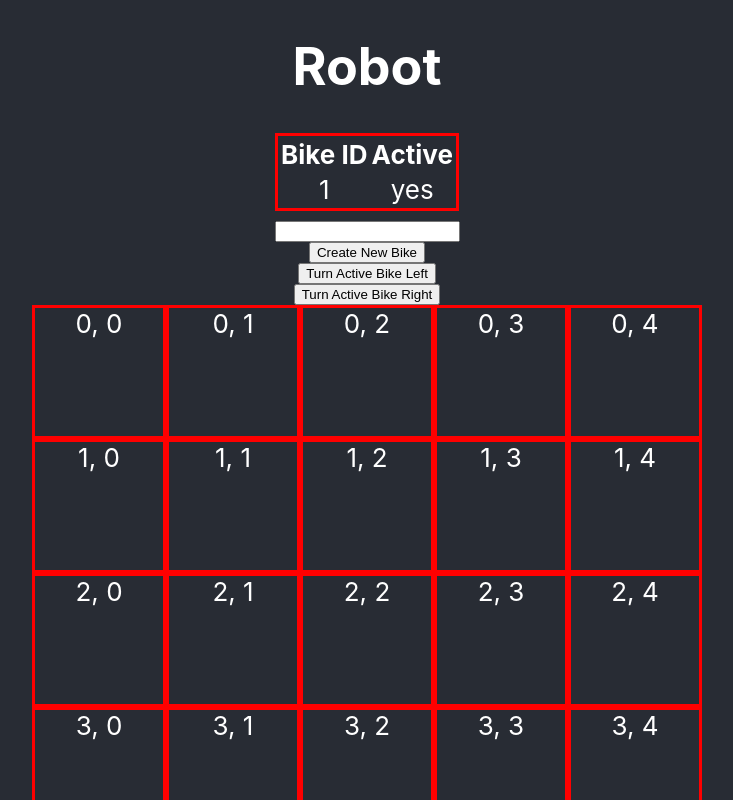
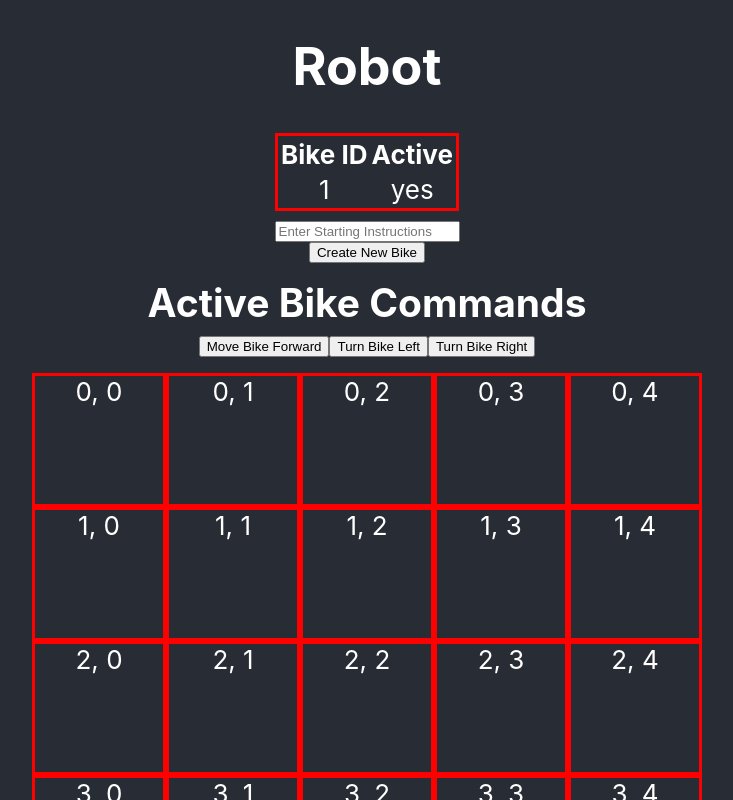
Before and after one commit to luketellis/robot, a React (Create React App) app: page / in a window 1280 px wide. Shown: the top 800 px of the page, without its empty margins (273-1006 px from the left). Built offline with nearby package versions, Linux system fonts and the light colour scheme.

Commit message:
BikeMovementBar Component Creation

```diff
--- a/src/App.js
+++ b/src/App.js
@@ -5,6 +5,7 @@ import Table from './components/Table/Table';
 import TextInput from './components/TextInput/TextInput';
 import Bike from './domain/Classes/Bike';
 import Coordinate from './domain/Classes/Coordinate';
+import BikeMovementBar from './components/BikeMovementBar/BikeMovementBar';
 
 function App() {
 	const startingPoint = new Coordinate(1, 2);
@@ -19,10 +20,9 @@ function App() {
 			<header className="App-header">
 				<h1>Robot</h1>
 				<Table tableHeadings={['Bike ID', 'Active']} tableData={[1, 'yes']} />
-				<TextInput helperText="Place" />
+				<TextInput helperText="" placeholder="Enter Starting Instructions" />
 				<Button label="Create New Bike" />
-				<Button label="Turn Active Bike Left" />
-				<Button label="Turn Active Bike Right" />
+				<BikeMovementBar />
 				<Grid />
 			</header>
 		</div>
--- /dev/null
+++ b/src/components/BikeMovementBar/BikeMovementBar.css
@@ -0,0 +1,7 @@
+h2 {
+	margin-block: 0;
+}
+
+.bikeMovementBar {
+	margin: 1rem auto;
+}
--- /dev/null
+++ b/src/components/BikeMovementBar/BikeMovementBar.jsx
@@ -0,0 +1,16 @@
+import React from 'react';
+import './BikeMovementBar.css';
+import Button from '../Button/Button';
+
+function BikeMovementBar() {
+	return (
+		<div className="bikeMovementBar">
+			<h2>Active Bike Commands</h2>
+			<Button label="Move Bike Forward" />
+			<Button label="Turn Bike Left" />
+			<Button label="Turn Bike Right" />
+		</div>
+	);
+}
+
+export default BikeMovementBar;
--- a/src/components/TextInput/TextInput.jsx
+++ b/src/components/TextInput/TextInput.jsx
@@ -6,7 +6,7 @@ function TextInput({ helperText, ...props }) {
 			</span>
 			{helperText && (
 				<div>
-					<span>{helperText.text}</span>
+					<span>{helperText}</span>
 				</div>
 			)}
 		</span>
```
Also changed, not shown: 2 other files (tests, documents, lock files or other folders).
